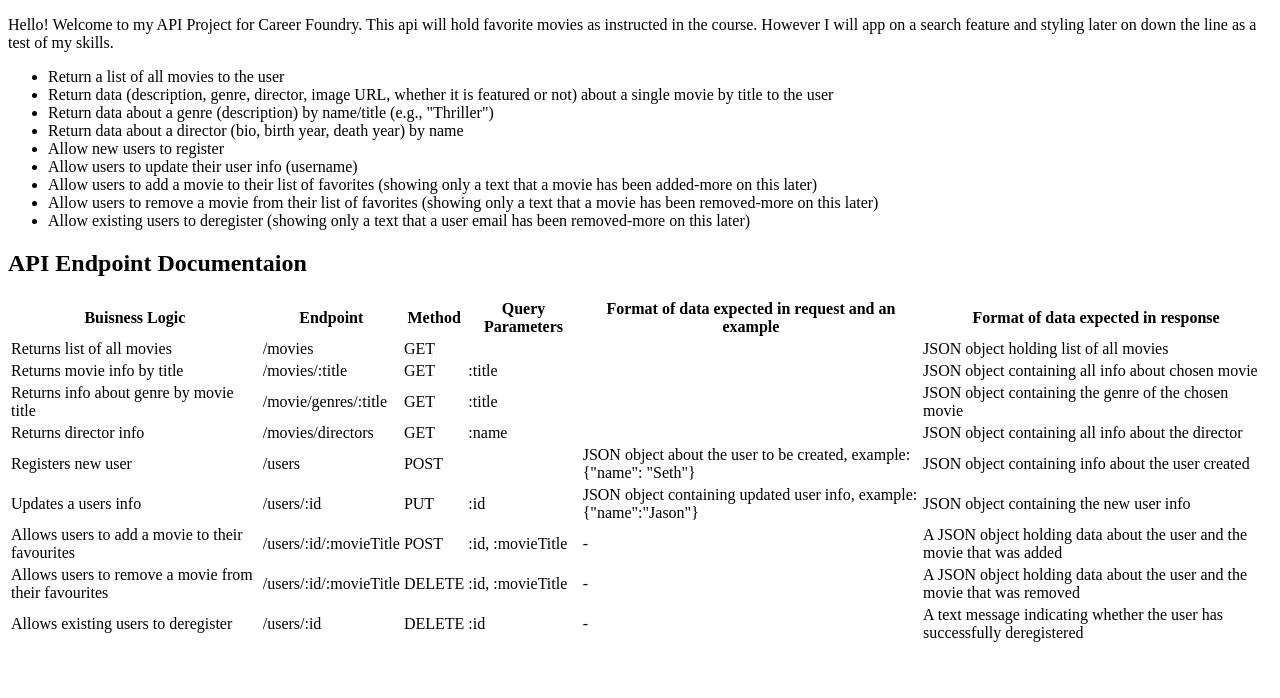
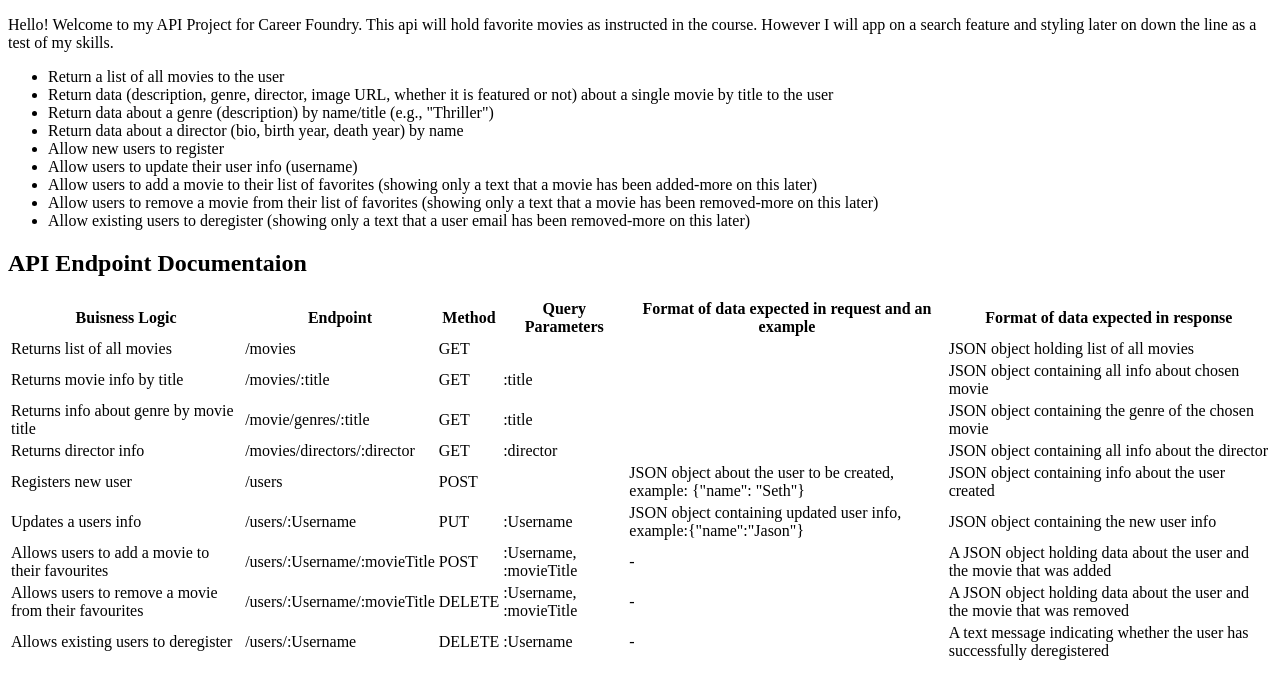
Before and after one commit to SethSingletary/myFlix, a website: page public/documentation.html in a window 1280 px wide. Drawn offline with Linux system fonts and the light colour scheme.

Commit message:
Update documentation.html

```diff
--- a/public/documentation.html
+++ b/public/documentation.html
@@ -58,9 +58,9 @@
                 </tr>
                 <tr>
                     <td>Returns director info</td>
-                    <td>/movies/directors</td>
+                    <td>/movies/directors/:director</td>
                     <td>GET</td>
-                    <td>:name</td>
+                    <td>:director</td>
                     <td></td>
                     <td>JSON object containing all info about the director</td>
                 </tr>
@@ -74,35 +74,35 @@
                 </tr>
                 <tr>
                     <td>Updates a users info</td>
-                    <td>/users/:id</td>
+                    <td>/users/:Username</td>
                     <td>PUT</td>
-                    <td>:id</td>
+                    <td>:Username</td>
                     <td>JSON object containing updated user info, example:{"name":"Jason"}</td>
                     <td>JSON object containing the new user info</td>
                 </tr>
                 <tr>
                     <td>Allows users to add a movie to their favourites</td>
-                    <td>/users/:id/:movieTitle</td>
+                    <td>/users/:Username/:movieTitle</td>
                     <td>POST</td>
-                    <td>:id, :movieTitle</td>
+                    <td>:Username, :movieTitle</td>
                     <td>-</td>
                     <td>A JSON object holding data about the user and the movie that was added</td>
                   </tr>
 
                   <tr>
                     <td>Allows users to remove a movie from their favourites</td>
-                    <td>/users/:id/:movieTitle</td>
+                    <td>/users/:Username/:movieTitle</td>
                     <td>DELETE</td>
-                    <td>:id, :movieTitle</td>
+                    <td>:Username, :movieTitle</td>
                     <td>-</td>
                     <td>A JSON object holding data about the user and the movie that was removed</td>
                   </tr>
 
                   <tr>
                     <td>Allows existing users to deregister</td>
-                    <td>/users/:id</td>
+                    <td>/users/:Username</td>
                     <td>DELETE</td>
-                    <td>:id</td>
+                    <td>:Username</td>
                     <td>-</td>
                     <td>A text message indicating whether the user has successfully deregistered</td>
                   </tr>
```
